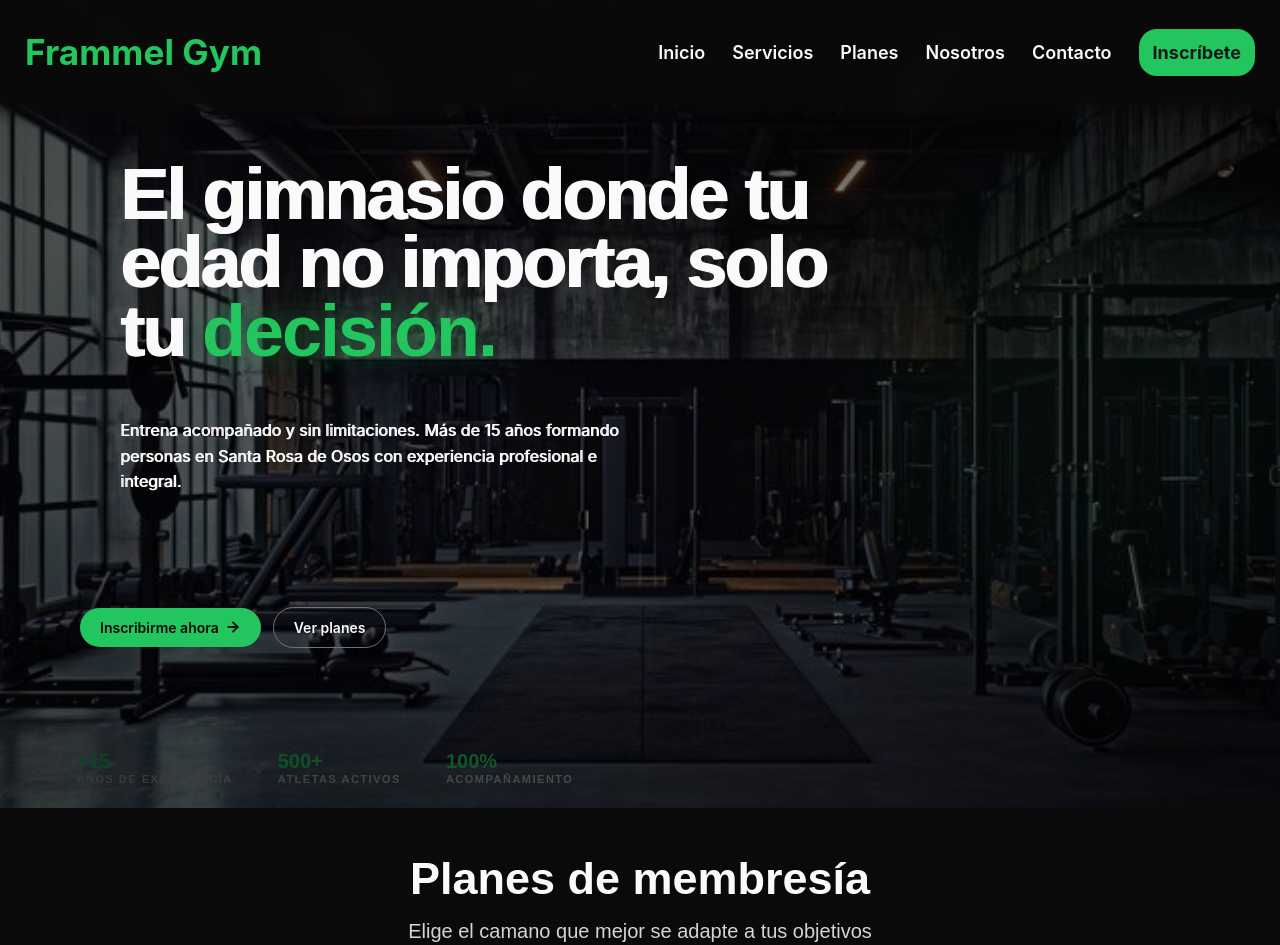
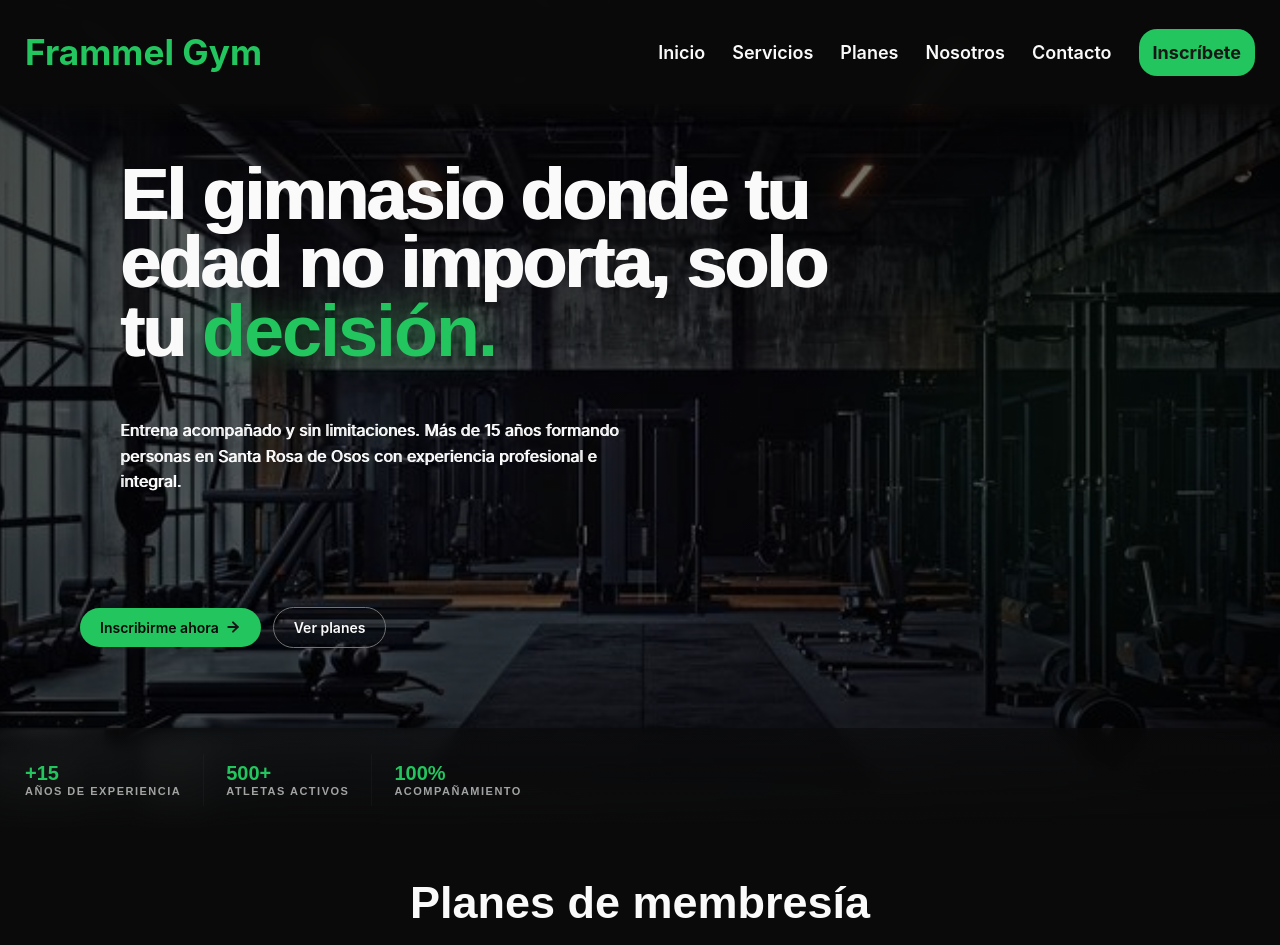
Before and after one commit to yepetopg/FrammelGym, a React (Create React App) app: page / in a window 1280 px wide. Shown: the top 945 px of the page. Built offline with nearby package versions, Linux system fonts and the light colour scheme.

Commit message:
style(info-section): modificar estilos para mejorar integración

```diff
--- a/src/features/Home/components/layout/InfoSection/infoSection.module.css
+++ b/src/features/Home/components/layout/InfoSection/infoSection.module.css
@@ -1,12 +1,16 @@
 .infoSection {
     overflow-x: hidden;
-    width: 90vw;
-    height: 10vh;
+    width: 100vw;
+    height: 13vh;
     display: flex;
     flex-direction: row;
     align-items: center;
     gap: 10px;
-    margin-left: 25px;
+    padding-left: 25px;
+    background: linear-gradient(color-mix(in srgb, var(--neutral-950) 60%, transparent), var(--neutral-950));
+    backdrop-filter: blur(8px);
+    position: relative;
+    z-index: 99999999;
 }
 
 
```
